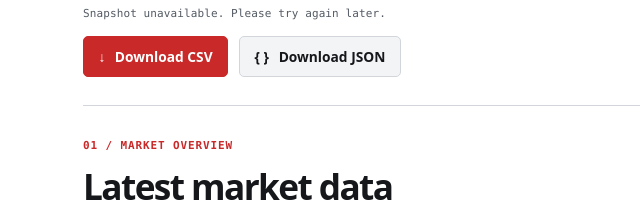
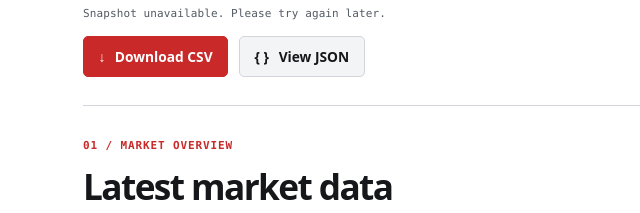
Before and after one commit to Spofas/fetchr, a plain HTML site: page site/index.html in a window 1280 px wide. Shown: the part 225-438 px from the top of the page, 13-653 px from the left. Drawn offline with Linux system fonts and the light colour scheme; no server answers.

Commit message:
Open JSON data in a new tab

```diff
--- a/site/index.html
+++ b/site/index.html
@@ -62,7 +62,7 @@
     <h1>Market data, <span>ready to use.</span></h1>
     <p class="hero-copy">A simple snapshot of the crypto market. Grab the data, plug it into your tools, and get building.</p>
     <p id="status" class="snapshot-status" aria-live="polite"><span id="freshness" class="freshness" data-state="unknown">Checking</span><span id="snapshot-detail">Checking snapshot freshness…</span></p>
-    <div class="links"><a class="button primary" href="assets.csv" download><span aria-hidden="true">↓</span> Download CSV</a><a class="button secondary" href="assets.json" download><span aria-hidden="true">{ }</span> Download JSON</a></div>
+    <div class="links"><a class="button primary" href="assets.csv" download><span aria-hidden="true">↓</span> Download CSV</a><a class="button secondary" href="assets.json" target="_blank" rel="noopener noreferrer"><span aria-hidden="true">{ }</span> View JSON</a></div>
   </section>
   <section class="market-section" aria-labelledby="market-heading">
   <div class="section-heading"><div><p class="eyebrow">01 <span class="slash">/</span> MARKET OVERVIEW</p><h2 id="market-heading">Latest market data</h2></div><span class="section-badge">TOP 15 · USD</span></div>
```
